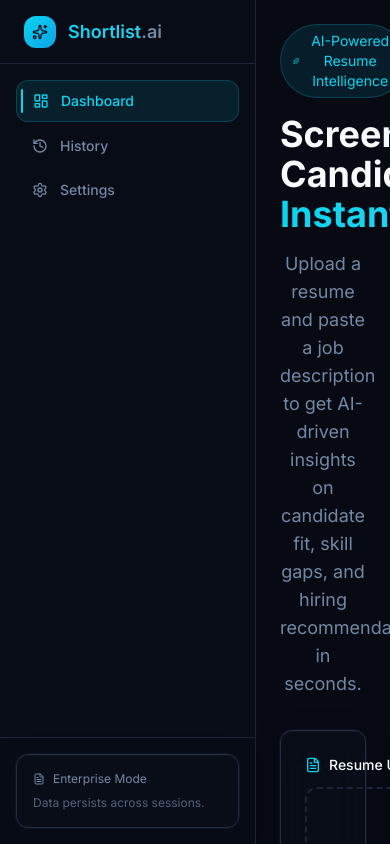
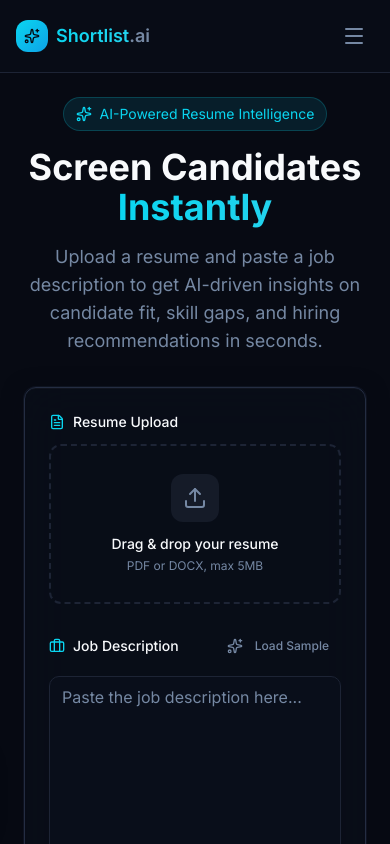
Before and after one commit to Sagexd08/shortlist-ai, a Next.js app: page / in a window 390 px wide. Shown: the top 844 px of the page. Built offline with nearby package versions, Linux system fonts and the light colour scheme.

Commit message:
Optimize AppLayout for mobile and tablet

```diff
--- a/src/components/layout/AppLayout.tsx
+++ b/src/components/layout/AppLayout.tsx
@@ -1,15 +1,17 @@
 'use client';
 
-import { ReactNode } from 'react';
+import { ReactNode, useState } from 'react';
 import Link from 'next/link';
 import { usePathname } from 'next/navigation';
-import { motion } from 'framer-motion';
+import { motion, AnimatePresence } from 'framer-motion';
 import {
   LayoutDashboard,
   History,
   Settings,
   FileText,
-  Sparkles
+  Sparkles,
+  Menu,
+  X
 } from 'lucide-react';
 import { cn } from '@/lib/utils';
 import { Toaster } from 'sonner';
@@ -26,13 +28,51 @@ const navItems = [
 
 export function AppLayout({ children }: AppLayoutProps) {
   const pathname = usePathname();
+  const [isSidebarOpen, setIsSidebarOpen] = useState(false);
 
   return (
-    <div className="min-h-screen bg-background flex">
+    <div className="min-h-screen bg-background flex flex-col md:flex-row">
+      {/* Mobile Header */}
+      <div className="md:hidden flex items-center justify-between p-4 border-b border-border bg-sidebar sticky top-0 z-40">
+        <div className="flex items-center gap-2">
+          <div className="w-8 h-8 rounded-lg bg-gradient-primary flex items-center justify-center">
+            <Sparkles className="w-4 h-4 text-primary-foreground" />
+          </div>
+          <span className="font-semibold text-lg">
+            <span className="gradient-text">Shortlist</span>
+            <span className="text-muted-foreground">.ai</span>
+          </span>
+        </div>
+        <button
+          onClick={() => setIsSidebarOpen(!isSidebarOpen)}
+          className="p-2 rounded-lg hover:bg-accent text-muted-foreground"
+        >
+          {isSidebarOpen ? <X className="w-6 h-6" /> : <Menu className="w-6 h-6" />}
+        </button>
+      </div>
+
+      {/* Sidebar Overlay */}
+      <AnimatePresence>
+        {isSidebarOpen && (
+          <motion.div
+            initial={{ opacity: 0 }}
+            animate={{ opacity: 1 }}
+            exit={{ opacity: 0 }}
+            onClick={() => setIsSidebarOpen(false)}
+            className="fixed inset-0 bg-background/80 backdrop-blur-sm z-40 md:hidden"
+          />
+        )}
+      </AnimatePresence>
+
       {/* Sidebar */}
-      <aside className="w-64 border-r border-border bg-sidebar flex flex-col fixed inset-y-0 h-full">
-        {/* Logo */}
-        <div className="h-16 flex items-center gap-3 px-6 border-b border-border">
+      <aside
+        className={cn(
+          "fixed inset-y-0 left-0 z-50 w-64 bg-sidebar border-r border-border flex flex-col transition-transform duration-300 ease-in-out md:translate-x-0",
+          isSidebarOpen ? "translate-x-0" : "-translate-x-full"
+        )}
+      >
+        {/* Logo (Desktop) */}
+        <div className="h-16 hidden md:flex items-center gap-3 px-6 border-b border-border">
           <div className="w-8 h-8 rounded-lg bg-gradient-primary flex items-center justify-center">
             <Sparkles className="w-4 h-4 text-primary-foreground" />
           </div>
@@ -42,6 +82,15 @@ export function AppLayout({ children }: AppLayoutProps) {
           </span>
         </div>
 
+        {/* Mobile Header in Sidebar (for close button alignment/branding) */}
+         <div className="h-16 flex md:hidden items-center justify-between px-6 border-b border-border">
+            <span className="font-semibold text-lg">Menu</span>
+            <button onClick={() => setIsSidebarOpen(false)}>
+               <X className="w-5 h-5 text-muted-foreground" />
+            </button>
+         </div>
+
+
         {/* Navigation */}
         <nav className="flex-1 p-4 space-y-1">
           {navItems.map((item) => {
@@ -50,6 +99,7 @@ export function AppLayout({ children }: AppLayoutProps) {
               <Link
                 key={item.path}
                 href={item.path}
+                onClick={() => setIsSidebarOpen(false)}
                 className={cn(
                   "flex items-center gap-3 px-4 py-2.5 rounded-lg text-sm font-medium transition-all duration-200 relative",
                   isActive
@@ -86,7 +136,7 @@ export function AppLayout({ children }: AppLayoutProps) {
       </aside>
 
       {/* Main Content */}
-      <main className="flex-1 overflow-auto ml-64">
+      <main className="flex-1 overflow-auto md:ml-64 w-full">
         <motion.div
           key={pathname}
           initial={{ opacity: 0, y: 8 }}
```
